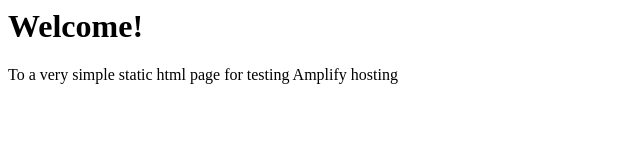
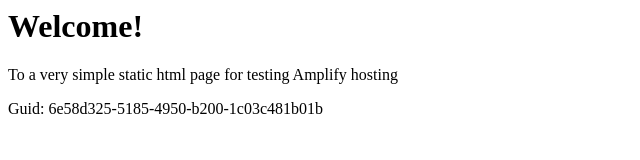
Before and after one commit to aws-aemilia-pdx/Github-PR-Commit-Integration-Test-DoNotTouch-GitHubAutoBuildCanaryTest-v1-gamma-us-west-2, a website: page src/index.html in a window 1280 px wide. Shown: the whole page, without its empty margins (0-640 px from the left). Drawn offline with Linux system fonts and the light colour scheme.

Commit message:
commit from integ tests

```diff
--- a/src/index.html
+++ b/src/index.html
@@ -1,3 +1,5 @@
+
+
 <html lang="en">
 
 <head>
@@ -10,6 +12,6 @@
 <body>
     <h1>Welcome!</h1>
     <p>To a very simple static html page for testing Amplify hosting</p>
-</body>
+    <p>Guid: 6e58d325-5185-4950-b200-1c03c481b01b</p></body>
 
 </html>
```
